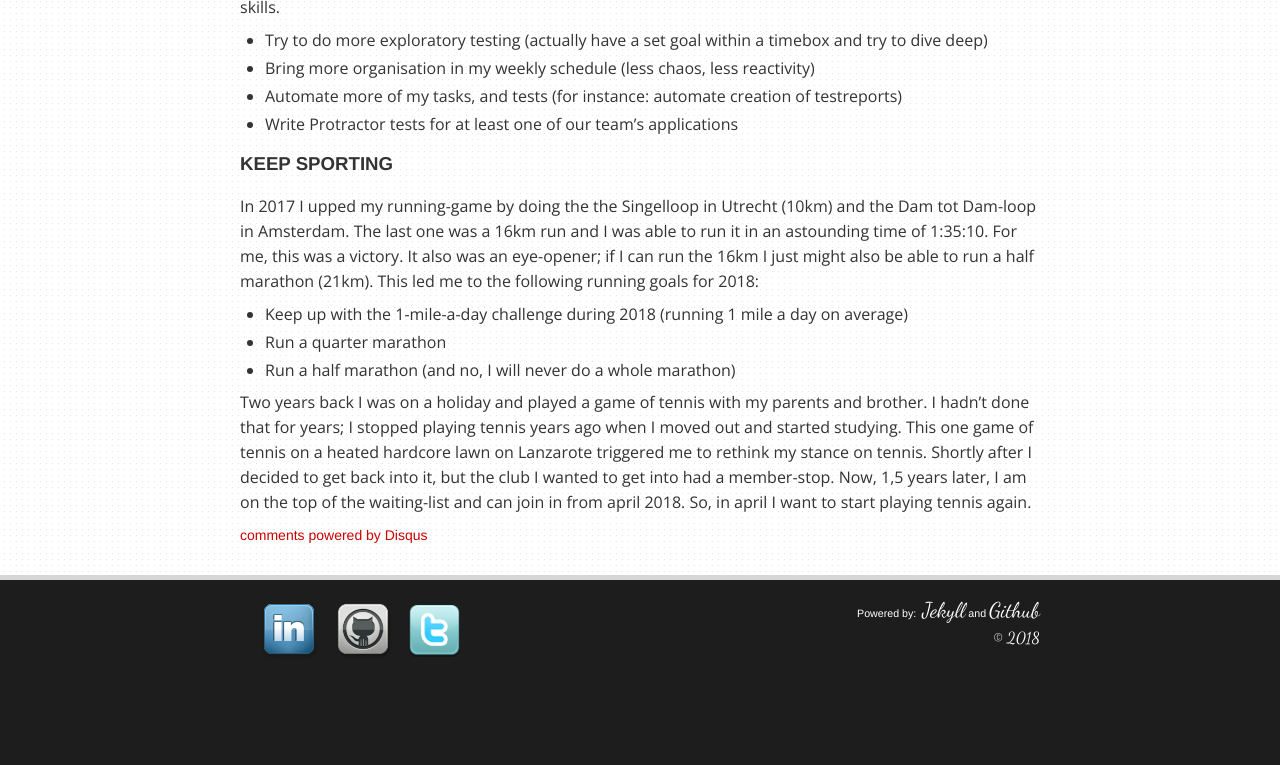
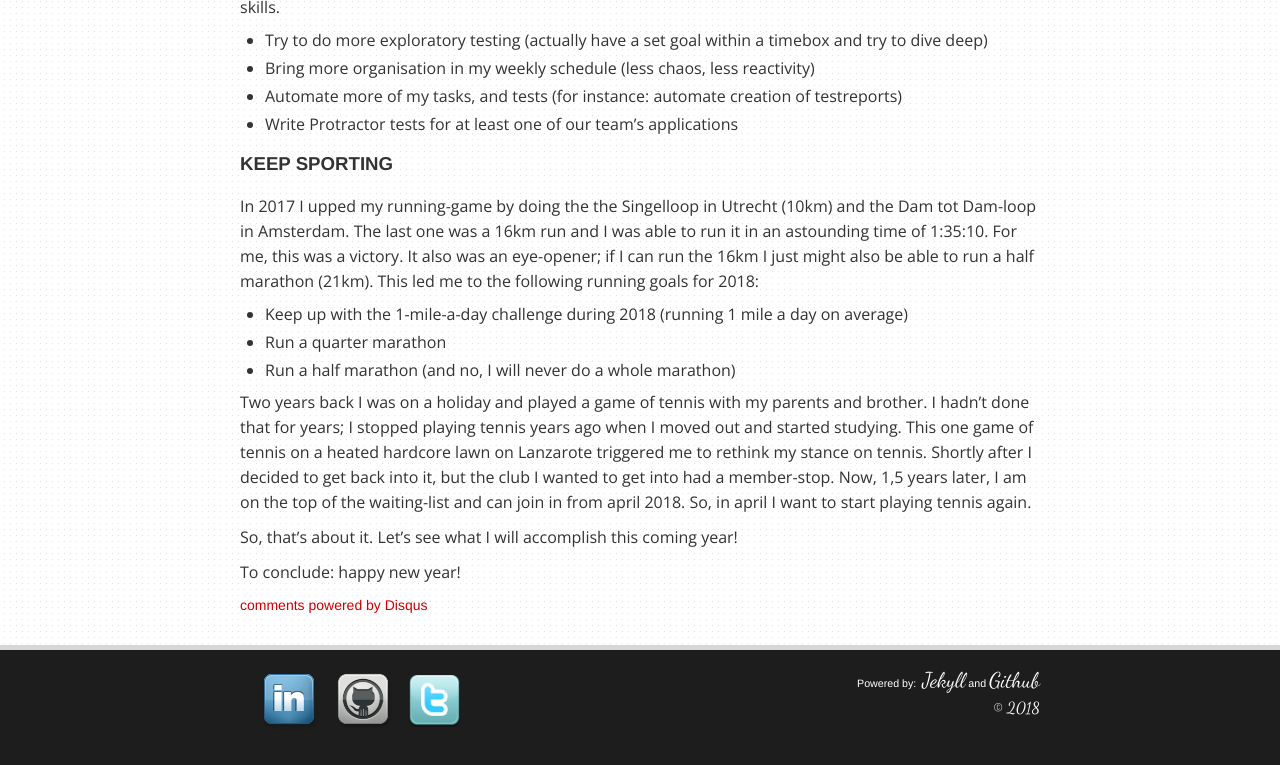
Before and after one commit to ronaldvz/ronaldvz.github.com, a Jekyll site: the page built from _posts/2017-12-31-new-years-resolutions.md, in a window 1280 px wide and 900 px high, scrolled down 705 px. Shown: the top 765 px of the window. Built offline with Jekyll 4.4.1, drawn with Linux system fonts in a browser that asks for light colours; comment, search, counter and statistics services are not loaded.

Commit message:
Added small addition to last post.

```diff
--- a/_posts/2017-12-31-new-years-resolutions.md
+++ b/_posts/2017-12-31-new-years-resolutions.md
@@ -30,3 +30,7 @@ In 2017 I upped my running-game by doing the the Singelloop in Utrecht (10km) an
 - Run a half marathon (and no, I will never do a whole marathon)
 
 Two years back I was on a holiday and played a game of tennis with my parents and brother. I hadn't done that for years; I stopped playing tennis years ago when I moved out and started studying. This one game of tennis on a heated hardcore lawn on Lanzarote triggered me to rethink my stance on tennis. Shortly after I decided to get back into it, but the club I wanted to get into had a member-stop. Now, 1,5 years later, I am on the top of the waiting-list and can join in from april 2018. So, in april I want to start playing tennis again.
+
+So, that's about it. Let's see what I will accomplish this coming year!
+
+To conclude: happy new year!
```
